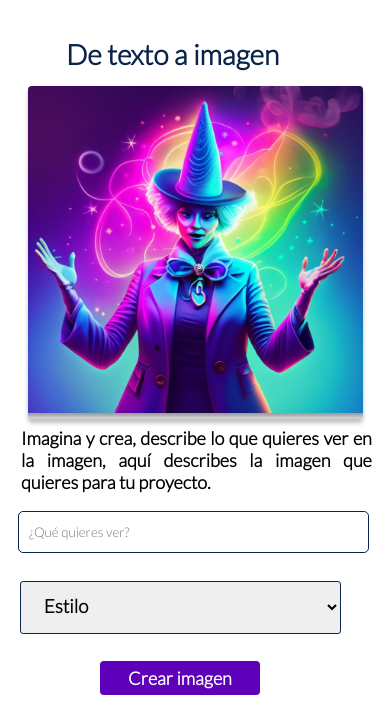
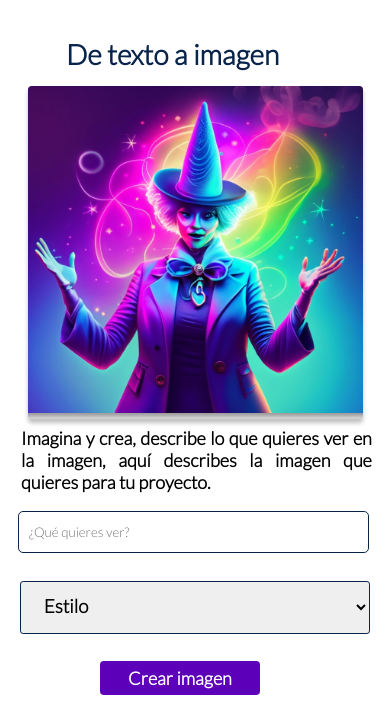
Before and after one commit to MargaretVanessa/Mothership, a plain HTML site: page index.html in a window 390 px wide. Shown: the part 126-844 px from the top of the page. Drawn offline with nearby package versions, Linux system fonts and the light colour scheme.

Commit message:
arreglo del footer

```diff
--- a/public/style/style.css
+++ b/public/style/style.css
@@ -413,7 +413,7 @@
     }
 
     #opciones {
-      width: 321px;
+      width: 398px;
       margin: 0px 20px 20px 20px;
     }
 
@@ -436,5 +436,6 @@
 
   .navbarinf {
     padding: 7px;
+    width: 100%;
   }
 }
```
